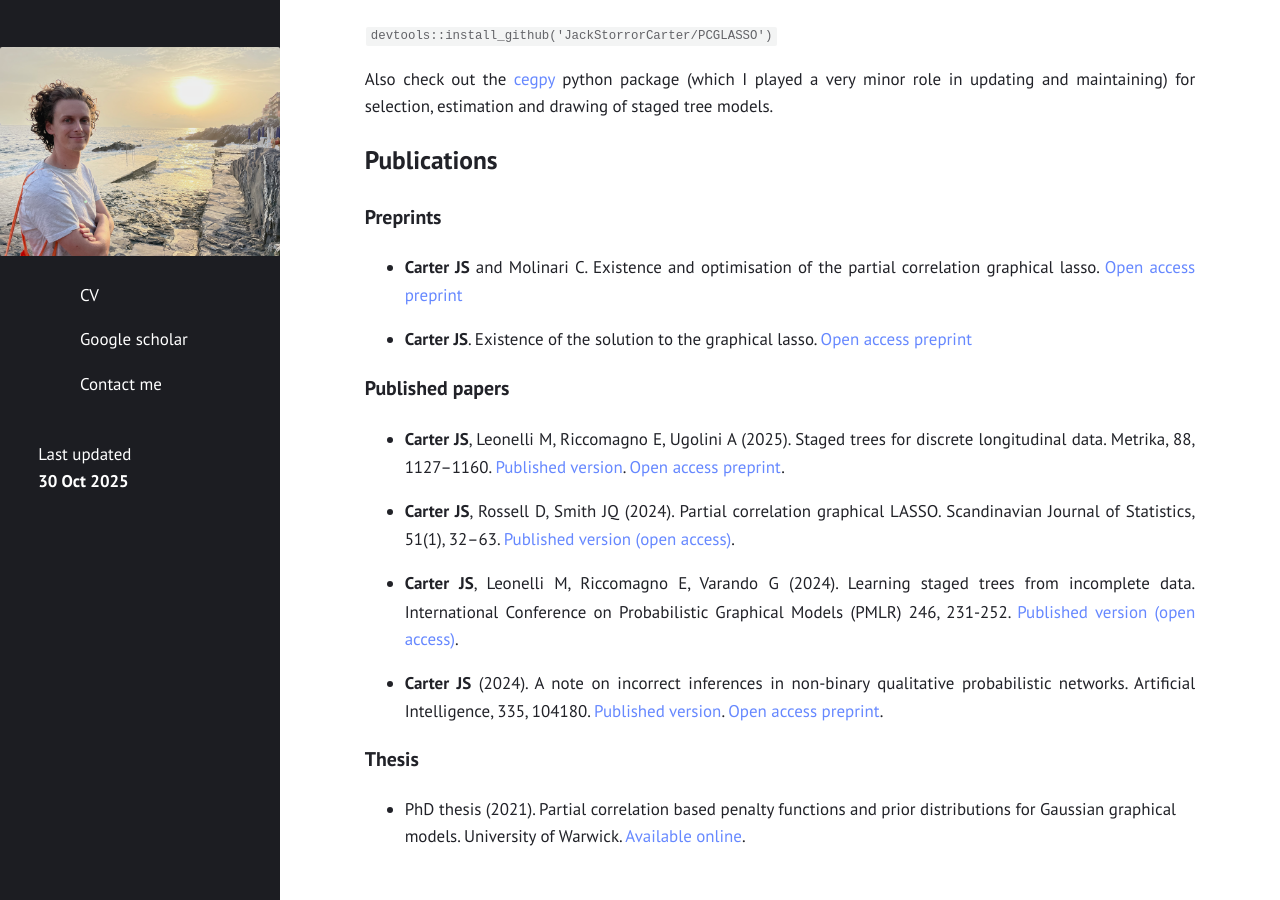
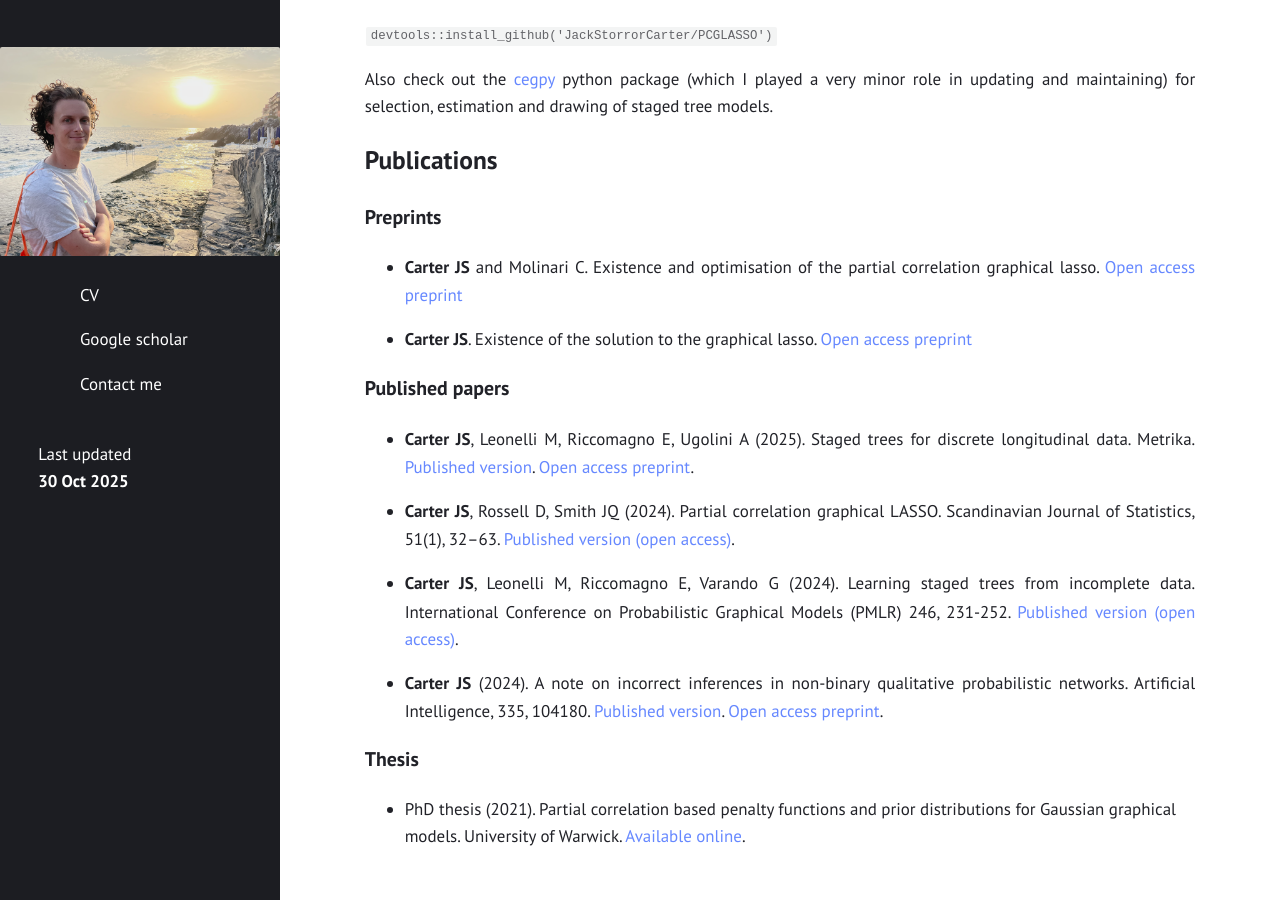
Before and after one commit to JackStorrorCarter/JackStorrorCarter.github.io, a Jekyll site: the page built from index.md, in a window 1280 px wide and 900 px high, scrolled down 598 px. Built offline with Jekyll 4.4.1, drawn with Linux system fonts in a browser that asks for light colours.

Commit message:
Update index.md

```diff
--- a/index.md
+++ b/index.md
@@ -30,7 +30,7 @@ Also check out the [cegpy](https://cegpy.readthedocs.io/en/latest/intro.html) py
 
 ### Published papers
 
-- **Carter JS**, Leonelli M, Riccomagno E, Ugolini A (2025).  Staged trees for discrete longitudinal data. Metrika, 88, 1127–1160. [Published version](https://link.springer.com/article/10.1007/s00184-024-00987-9). [Open access preprint](https://arxiv.org/abs/2401.04297).
+- **Carter JS**, Leonelli M, Riccomagno E, Ugolini A (2025).  Staged trees for discrete longitudinal data. Metrika. [Published version](https://link.springer.com/article/10.1007/s00184-024-00987-9). [Open access preprint](https://arxiv.org/abs/2401.04297).
 
 - **Carter JS**, Rossell D, Smith JQ (2024).  Partial correlation graphical LASSO.  Scandinavian Journal of Statistics, 51(1), 32–63. [Published version (open access)](https://onlinelibrary.wiley.com/doi/10.1111/sjos.12675).
 
```
